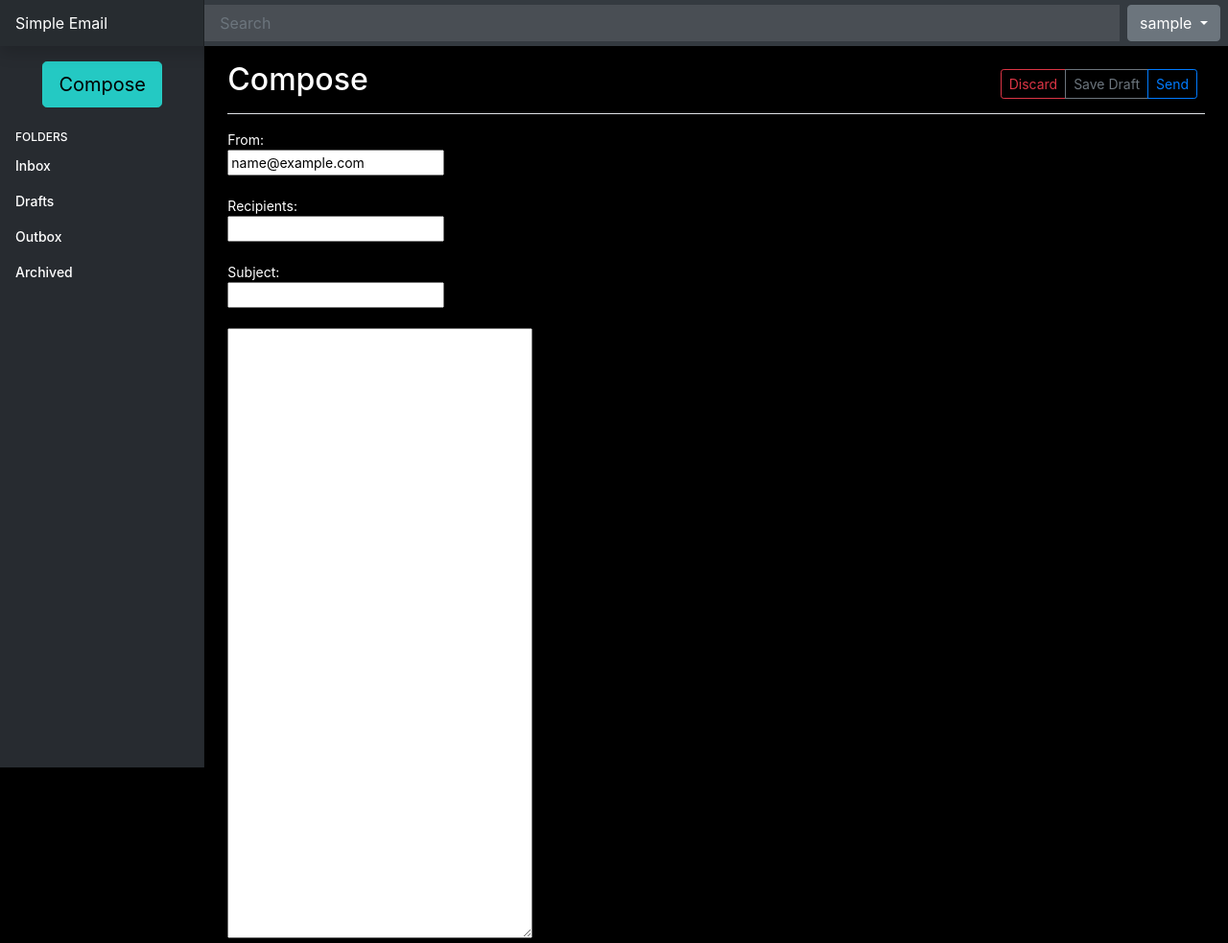
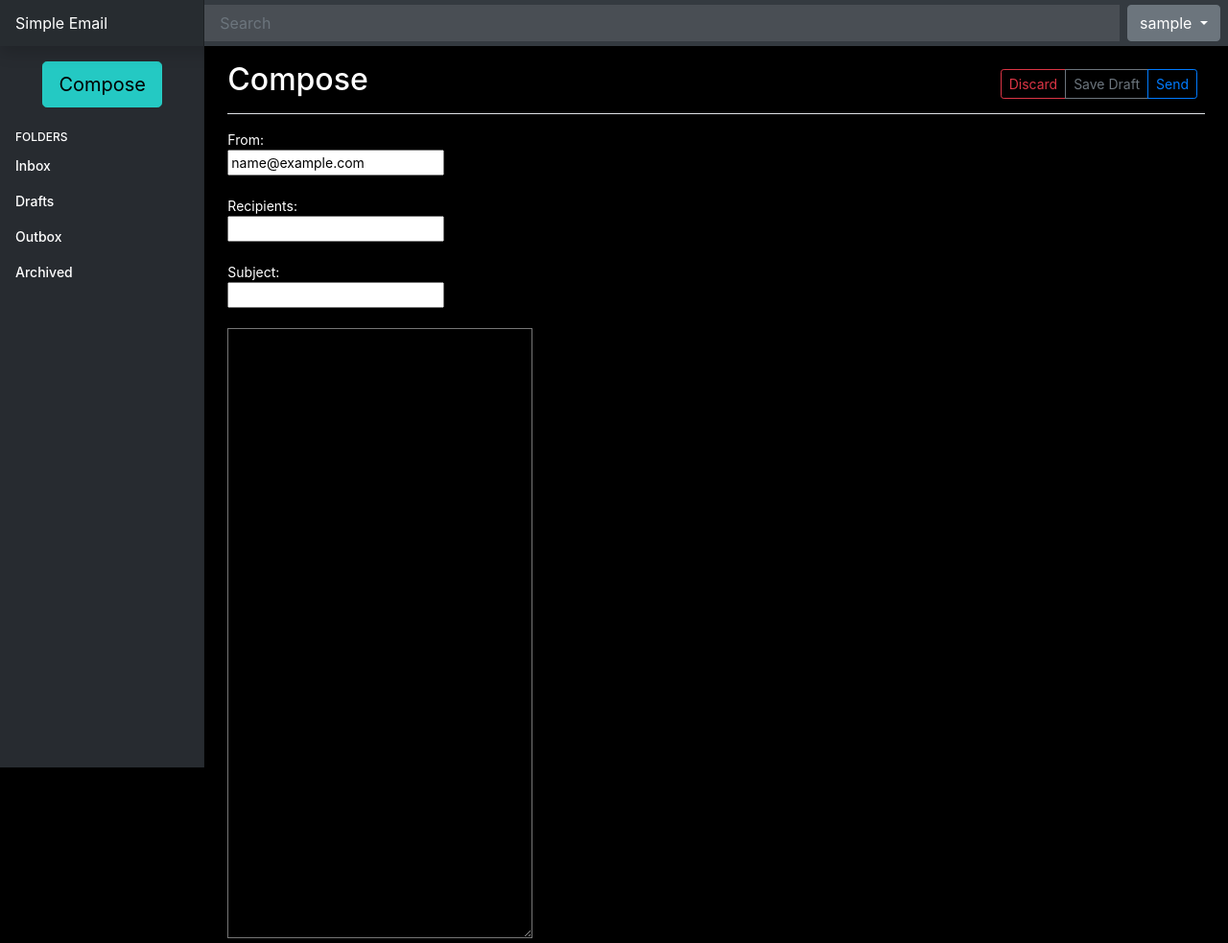
Before and after one commit to Intro-to-SE-Lab-Fall-20/Group-8, a Django app: page /compose in a window 1280 px wide. Shown: the whole page at 96% size. Run offline with Django 3.2, Linux system fonts and the light colour scheme; the visitor is signed in with stand-in values (Sample User, id 1); some libraries are stand-ins or nearby versions.

Commit message:
fixed some bug in search and compose
fixed some bug in search and compose

```diff
--- a/code/app/forms.py
+++ b/code/app/forms.py
@@ -63,6 +63,7 @@ class ComposeForm(forms.Form):
         # setup some state vars
         self.sender_user = None
         self.recipient_users = []
+        self.fields['sender'].widget.attrs['readonly'] = True
 
     def clean(self):
         """
--- a/code/app/templates/compose.html
+++ b/code/app/templates/compose.html
@@ -3,7 +3,7 @@
 
 {% block css %}
     {{ block.super }}
-    <link href="{% static 'css/compose.css' %}" rel="stylesheet">
+    <link href="{% static '/css/compose.css' %}" rel="stylesheet">
 {% endblock css %}
 
 {% block title %}
@@ -18,8 +18,10 @@
     <script>
       tinymce.init({
         selector: '#compose_body',
-          toolbar: 'undo redo | fontselect| bold italic | alignleft aligncenter alignright alignjustify | ' +
-              'bullist numlist outdent indent | link image | print preview media fullpage | '
+          toolbar: 'undo redo | fontselect| fontsizeselect | bold italic | alignleft aligncenter alignright alignjustify | ' +
+              'bullist numlist outdent indent | link image | print preview media fullpage | ',
+          skin: 'oxide-dark',
+          browser_spellcheck: true
       });
     </script>
 
@@ -57,7 +59,7 @@
             {% csrf_token %}
             {{ form.sender.label }}
             <br>
-            {{ form.sender}}
+            {{ form.sender }}
             <br>
             <br>
             {{ form.recipients.label }}
@@ -71,7 +73,7 @@
             <br>
             <br>
             <textarea id="compose_body" name="{{ form.body.html_name }}"
-            rows="30" cols="33">
+            rows="30" cols="33" style = 'background-color: black'>
             </textarea>
 
         </form>
--- a/code/app/templates/search.html
+++ b/code/app/templates/search.html
@@ -19,7 +19,7 @@
             </tr>
           {% for uid, email in emails.items %}
             <tr>
-              <td><a href="/">{{ email.subject }}</a></td>
+              <td><a href="/view/{{ email.uid }}">{{ email.subject }}</a></td>
               <td>{{ email.from }}</td>
               <td>{{ email.to }}</td>
             </tr>
```
